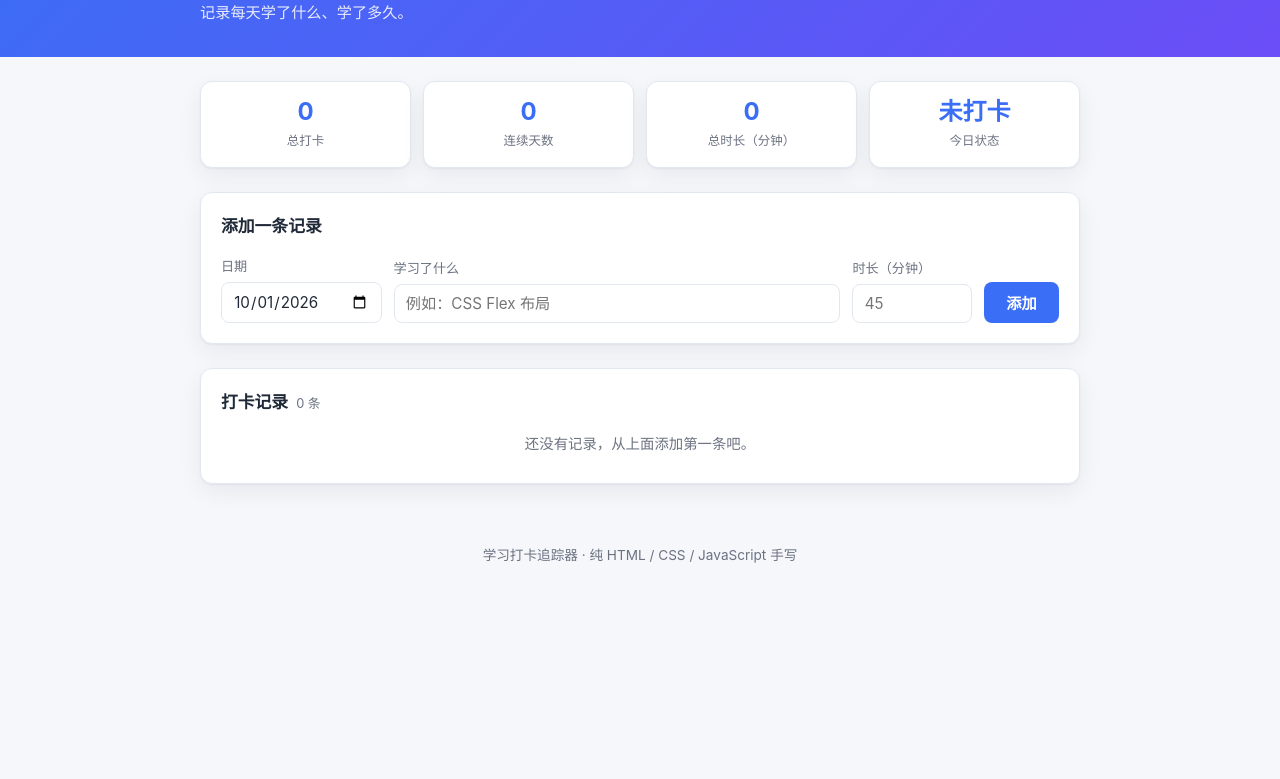
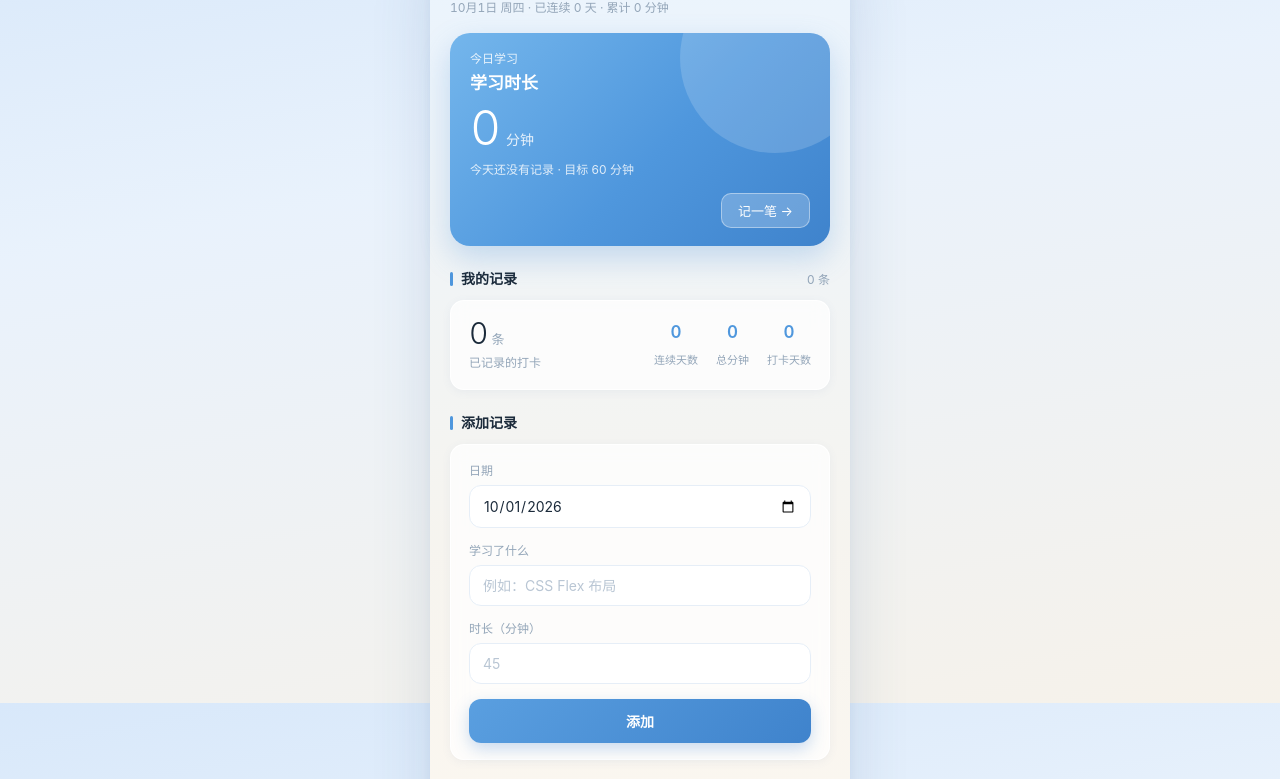
Before and after one commit to Qiangugu0226/study-tracker, a plain HTML site: page index.html in a window 1280 px wide. Shown: the part 97-876 px from the top of the page. Before the commit the page ends 800 px from the top, so only its background shows below. Drawn offline with Linux system fonts and the light colour scheme.

Commit message:
套用全新视觉：浅蓝渐变 + 毛玻璃卡片 + 超大细体数字
- 重构 index.html：新增今日学习大卡片、统计卡、胶囊标签、区块标题
- 重写 style.css：引入设计变量体系，手机屏式内容区，全套响应式
- app.js 新增今日时长、打卡天数统计，日期中文化，一键滚到表单

```diff
--- a/css/style.css
+++ b/css/style.css
@@ -1,20 +1,39 @@
 /* =========================================================
    学习打卡追踪器 —— 样式
-   变量集中在 :root 里，想换配色只改这一段就行。
+   视觉参考：天象收集者（浅蓝渐变 / 半透明卡片 / 超大细体数字）
+   所有颜色和圆角都收在 :root 里，想换配色只改这一段。
    ========================================================= */
 
 /* ---------- 1. 设计变量 ---------- */
 :root {
-  --color-bg: #f5f7fb;
-  --color-surface: #ffffff;
-  --color-border: #e3e8f0;
-  --color-text: #1f2937;
-  --color-muted: #6b7280;
-  --color-primary: #3b6ef6;
-  --color-primary-dark: #2c57cf;
-  --color-danger: #e5484d;
-  --radius: 12px;
-  --shadow: 0 1px 2px rgba(16, 24, 40, .05), 0 8px 24px rgba(16, 24, 40, .06);
+  /* 颜色 */
+  --accent:        #4f97dd;   /* 主色：天蓝 */
+  --accent-deep:   #2f7ac4;
+  --accent-soft:   #77b6ea;
+  --ink:           #1b2a3a;   /* 主文字：深藏青 */
+  --ink-2:         #4a5f75;
+  --muted:         #93a5b8;   /* 次要文字 */
+  --line:          #e6eef7;
+  --danger:        #e5484d;
+
+  /* 玻璃卡片 */
+  --glass:         rgba(255, 255, 255, .72);
+  --glass-border:  rgba(255, 255, 255, .9);
+
+  /* 圆角 */
+  --r-lg: 20px;
+  --r-md: 14px;
+  --r-sm: 10px;
+
+  /* 阴影 */
+  --shadow-card: 0 2px 10px rgba(80, 120, 170, .07);
+  --shadow-hero: 0 12px 30px rgba(74, 144, 217, .28);
+
+  /* 字体 */
+  --font-sans: -apple-system, BlinkMacSystemFont, "Segoe UI",
+               "Microsoft YaHei", "PingFang SC", "Hiragino Sans GB", sans-serif;
+  --font-serif: "Songti SC", "Noto Serif SC", "Source Han Serif SC",
+                "SimSun", Georgia, serif;
 }
 
 /* ---------- 2. 基础 ---------- */
@@ -24,146 +43,314 @@
 
 body {
   margin: 0;
-  font-family: -apple-system, BlinkMacSystemFont, "Segoe UI",
-               "Microsoft YaHei", "PingFang SC", "Hiragino Sans GB", sans-serif;
-  background: var(--color-bg);
-  color: var(--color-text);
+  min-height: 100vh;
+  padding: 28px 16px;
+
+  display: flex;
+  justify-content: center;
+  align-items: flex-start;
+
+  font-family: var(--font-sans);
+  color: var(--ink);
   line-height: 1.6;
+
+  /* 页面底：浅蓝 → 暖米白 */
+  background: linear-gradient(170deg, #d8e8fa 0%, #e9f2fc 35%, #f6f2ea 100%);
+  background-attachment: fixed;
 }
 
-.container {
-  width: min(880px, 100% - 2rem);
-  margin-inline: auto;
+/* 内容区：模仿参考图里的手机屏 */
+.app {
+  width: 100%;
+  max-width: 420px;
+  padding: 24px 20px 28px;
+
+  background: linear-gradient(180deg, #eaf4fe 0%, #f6f4ef 60%, #fdf8f0 100%);
+  border-radius: 26px;
+  box-shadow: 0 24px 60px rgba(60, 100, 150, .16),
+              0 2px 8px rgba(60, 100, 150, .06);
 }
 
-/* ---------- 3. 页头 ---------- */
-.page-header {
-  background: linear-gradient(135deg, #3b6ef6, #6b4df6);
-  color: #ffffff;
-  padding: 2.5rem 0 2rem;
+/* ---------- 3. 顶部 ---------- */
+.app-header {
+  margin-bottom: 2px;
 }
 
-.page-header h1 {
-  margin: 0;
-  font-size: 2rem;
-  letter-spacing: .02em;
+.header-row {
+  display: flex;
+  align-items: center;
+  justify-content: space-between;
+  gap: 12px;
 }
 
-.page-header .subtitle {
-  margin: .4rem 0 0;
-  opacity: .88;
-  font-size: .95rem;
+.app-title {
+  margin: 0;
+  font-family: var(--font-serif);
+  font-size: 23px;
+  font-weight: 700;
+  letter-spacing: 4px;
+  color: var(--ink);
 }
 
-/* ---------- 4. 统计卡片 ---------- */
-.stats {
-  display: grid;
-  grid-template-columns: repeat(4, 1fr);
-  gap: .75rem;
-  margin: 1.5rem 0;
+/* 胶囊标签（参考图里的「北京」） */
+.pill {
+  flex-shrink: 0;
+  padding: 5px 12px;
+  border: 1px solid rgba(79, 151, 221, .2);
+  border-radius: 999px;
+  background: rgba(255, 255, 255, .75);
+  color: var(--accent-deep);
+  font-size: 12px;
+  white-space: nowrap;
 }
 
-.stat-card {
-  background: var(--color-surface);
-  border: 1px solid var(--color-border);
-  border-radius: var(--radius);
-  padding: .9rem .5rem;
-  text-align: center;
-  box-shadow: var(--shadow);
+.app-meta {
+  margin: 6px 0 0;
+  font-size: 12px;
+  color: var(--muted);
+  font-variant-numeric: tabular-nums;
 }
 
-.stat-value {
-  display: block;
-  font-size: 1.5rem;
-  font-weight: 700;
-  line-height: 1.3;
-  color: var(--color-primary);
+/* ---------- 4. 今日卡片 ---------- */
+.hero-card {
+  position: relative;
+  overflow: hidden;
+  margin-top: 16px;
+  padding: 16px 20px 18px;
+
+  border-radius: var(--r-lg);
+  background: linear-gradient(135deg, #74b6ec 0%, #4f97dd 55%, #3f83cc 100%);
+  box-shadow: var(--shadow-hero);
+  color: #ffffff;
 }
 
-.stat-label {
-  font-size: .78rem;
-  color: var(--color-muted);
+/* 右上角那团柔光 */
+.hero-card::after {
+  content: "";
+  position: absolute;
+  top: -70px;
+  right: -40px;
+  width: 190px;
+  height: 190px;
+  border-radius: 50%;
+  background: rgba(255, 255, 255, .16);
+  pointer-events: none;
 }
 
-/* ---------- 5. 面板 ---------- */
-.panel {
-  background: var(--color-surface);
-  border: 1px solid var(--color-border);
-  border-radius: var(--radius);
-  padding: 1.25rem;
-  margin-bottom: 1.5rem;
-  box-shadow: var(--shadow);
+/* 让文字压在柔光上面 */
+.hero-card > * {
+  position: relative;
+  z-index: 1;
 }
 
-.panel-title {
-  display: flex;
-  align-items: baseline;
-  gap: .5rem;
-  margin: 0 0 1rem;
-  font-size: 1.05rem;
+.hero-label {
+  margin: 0;
+  font-size: 12px;
+  opacity: .85;
 }
 
-.count {
-  font-size: .8rem;
-  font-weight: 400;
-  color: var(--color-muted);
+.hero-subject {
+  margin: 2px 0 0;
+  font-size: 17px;
+  font-weight: 600;
 }
 
-/* ---------- 6. 表单 ---------- */
-.record-form {
-  display: flex;
-  flex-wrap: wrap;
-  align-items: flex-end;
-  gap: .75rem;
+/* 超大细体数字 —— 整个设计的视觉重心 */
+.hero-number {
+  margin: 6px 0 0;
+  font-size: 48px;
+  font-weight: 300;
+  line-height: 1.05;
+  letter-spacing: -1px;
+  font-variant-numeric: tabular-nums;
 }
 
-.field {
+.hero-unit {
+  margin-left: 6px;
+  font-size: 14px;
+  font-weight: 400;
+  opacity: .85;
+  letter-spacing: 0;
+}
+
+.hero-note {
+  margin: 6px 0 0;
+  font-size: 12px;
+  opacity: .82;
+}
+
+.hero-btn {
+  display: block;
+  margin: 14px 0 0 auto;
+  padding: 7px 16px;
+
+  border: 1px solid rgba(255, 255, 255, .4);
+  border-radius: var(--r-sm);
+  background: rgba(255, 255, 255, .22);
+  color: #ffffff;
+  font-family: inherit;
+  font-size: 13px;
+  cursor: pointer;
+  transition: background .18s;
+}
+
+.hero-btn:hover {
+  background: rgba(255, 255, 255, .32);
+}
+
+/* ---------- 5. 区块标题（左侧蓝色小竖条 ▎） ---------- */
+.section {
+  margin-top: 22px;
+}
+
+.section-title {
+  display: flex;
+  align-items: center;
+  gap: 8px;
+  margin: 0 0 10px;
+  font-size: 14px;
+  font-weight: 600;
+  color: var(--ink);
+}
+
+.section-title::before {
+  content: "";
+  width: 3px;
+  height: 14px;
+  border-radius: 2px;
+  background: var(--accent);
+}
+
+.section-extra {
+  margin-left: auto;
+  font-size: 12px;
+  font-weight: 400;
+  color: var(--muted);
+}
+
+/* ---------- 6. 玻璃卡片 ---------- */
+.card {
+  border: 1px solid var(--glass-border);
+  border-radius: var(--r-md);
+  background: var(--glass);
+  box-shadow: var(--shadow-card);
+  backdrop-filter: blur(8px);
+  -webkit-backdrop-filter: blur(8px);
+}
+
+/* ---------- 7. 统计卡（参考图的「我的收集」） ---------- */
+.stat-card {
+  display: flex;
+  align-items: center;
+  justify-content: space-between;
+  gap: 16px;
+  padding: 16px 18px;
+}
+
+.stat-main {
+  min-width: 0;
+}
+
+.stat-number {
+  margin: 0;
+  font-size: 30px;
+  font-weight: 300;
+  line-height: 1.1;
+  color: var(--ink);
+  font-variant-numeric: tabular-nums;
+}
+
+.stat-unit {
+  margin-left: 3px;
+  font-size: 13px;
+  color: var(--muted);
+}
+
+.stat-caption {
+  margin: 3px 0 0;
+  font-size: 12px;
+  color: var(--muted);
+}
+
+.stat-grid {
+  display: flex;
+  gap: 18px;
+}
+
+.stat-cell {
+  text-align: center;
+}
+
+.stat-cell b {
+  display: block;
+  font-size: 17px;
+  font-weight: 600;
+  color: var(--accent);
+  font-variant-numeric: tabular-nums;
+}
+
+.stat-cell span {
+  font-size: 11px;
+  color: var(--muted);
+}
+
+/* ---------- 8. 表单 ---------- */
+.form-card {
   display: flex;
   flex-direction: column;
-  gap: .3rem;
-}
-
-.field-grow {
-  flex: 1 1 200px;
+  gap: 13px;
+  padding: 16px 18px;
 }
 
 .field label {
-  font-size: .82rem;
-  color: var(--color-muted);
+  display: block;
+  margin-bottom: 5px;
+  font-size: 12px;
+  color: var(--muted);
 }
 
 .field input {
-  padding: .55rem .7rem;
-  border: 1px solid var(--color-border);
-  border-radius: 8px;
-  background: #ffffff;
-  color: var(--color-text);
-  font-size: .95rem;
+  width: 100%;
+  padding: 11px 13px;
+
+  border: 1px solid var(--line);
+  border-radius: 12px;
+  background: rgba(255, 255, 255, .85);
+  color: var(--ink);
   font-family: inherit;
-  transition: border-color .15s, box-shadow .15s;
+  font-size: 14px;
+  transition: border-color .18s, box-shadow .18s;
+}
+
+.field input::placeholder {
+  color: #b9c6d4;
 }
 
 .field input:focus {
   outline: none;
-  border-color: var(--color-primary);
-  box-shadow: 0 0 0 3px rgba(59, 110, 246, .15);
+  border-color: var(--accent);
+  box-shadow: 0 0 0 3px rgba(79, 151, 221, .14);
 }
 
 .btn-primary {
-  padding: .6rem 1.4rem;
+  width: 100%;
+  margin-top: 2px;
+  padding: 12px;
+
   border: none;
-  border-radius: 8px;
-  background: var(--color-primary);
+  border-radius: 12px;
+  background: linear-gradient(135deg, #5a9fe0, #3f83cc);
   color: #ffffff;
-  font-size: .95rem;
   font-family: inherit;
+  font-size: 14px;
   font-weight: 600;
   cursor: pointer;
-  transition: background .15s, transform .1s;
+  box-shadow: 0 6px 16px rgba(63, 131, 204, .28);
+  transition: box-shadow .18s, transform .12s;
 }
 
 .btn-primary:hover {
-  background: var(--color-primary-dark);
+  box-shadow: 0 8px 20px rgba(63, 131, 204, .36);
 }
 
 .btn-primary:active {
@@ -171,123 +358,123 @@ body {
 }
 
 .form-error {
-  margin: .75rem 0 0;
-  color: var(--color-danger);
-  font-size: .85rem;
+  margin: 0;
+  color: var(--danger);
+  font-size: 12px;
 }
 
-/* ---------- 7. 记录列表 ---------- */
+/* ---------- 9. 记录列表（参考图的「其他天象」列表） ---------- */
 .record-list {
-  list-style: none;
+  display: flex;
+  flex-direction: column;
+  gap: 8px;
   margin: 0;
   padding: 0;
+  list-style: none;
 }
 
 .record-item {
   display: flex;
-  justify-content: space-between;
   align-items: center;
-  gap: 1rem;
-  padding: .8rem .25rem;
-  border-bottom: 1px solid var(--color-border);
-}
+  gap: 12px;
+  padding: 12px 14px;
 
-.record-item:last-child {
-  border-bottom: none;
+  border: 1px solid var(--glass-border);
+  border-radius: var(--r-md);
+  background: var(--glass);
+  box-shadow: var(--shadow-card);
+  backdrop-filter: blur(8px);
+  -webkit-backdrop-filter: blur(8px);
 }
 
 .record-main {
-  display: flex;
-  flex-direction: column;
-  gap: .15rem;
+  flex: 1;
   min-width: 0;
 }
 
+.record-content {
+  display: block;
+  font-size: 14px;
+  font-weight: 500;
+  color: var(--ink);
+  word-break: break-word;
+}
+
 .record-date {
-  font-size: .78rem;
-  color: var(--color-muted);
+  display: block;
+  margin-top: 2px;
+  font-size: 12px;
+  color: var(--muted);
   font-variant-numeric: tabular-nums;
 }
 
-.record-content {
-  font-size: .95rem;
-  word-break: break-word;
+/* 右侧的蓝色数字（参考图里的 38% / 22%） */
+.record-duration {
+  flex-shrink: 0;
+  color: var(--accent);
+  font-size: 18px;
+  font-weight: 600;
+  font-variant-numeric: tabular-nums;
 }
 
-.record-side {
-  display: flex;
-  align-items: center;
-  gap: .75rem;
-  flex-shrink: 0;
-}
-
-.record-duration {
-  font-size: .85rem;
-  font-weight: 600;
-  color: var(--color-primary);
-  white-space: nowrap;
+.record-duration i {
+  margin-left: 2px;
+  font-size: 11px;
+  font-style: normal;
+  font-weight: 400;
 }
 
 .btn-delete {
-  padding: .25rem .6rem;
-  border: 1px solid var(--color-border);
-  border-radius: 6px;
+  flex-shrink: 0;
+  width: 26px;
+  height: 26px;
+  padding: 0;
+
+  border: none;
+  border-radius: 8px;
   background: transparent;
-  color: var(--color-muted);
-  font-size: .8rem;
-  font-family: inherit;
+  color: #c2cfdd;
+  font-size: 17px;
+  line-height: 1;
   cursor: pointer;
-  transition: border-color .15s, color .15s, background .15s;
+  transition: color .15s, background .15s;
 }
 
 .btn-delete:hover {
-  border-color: var(--color-danger);
-  color: var(--color-danger);
-  background: rgba(229, 72, 77, .06);
+  color: var(--danger);
+  background: rgba(229, 72, 77, .08);
 }
 
 .empty-hint {
-  margin: .5rem 0;
-  color: var(--color-muted);
-  font-size: .9rem;
+  margin: 0;
+  padding: 22px 0;
+  color: var(--muted);
+  font-size: 13px;
   text-align: center;
 }
 
-/* ---------- 8. 页脚 ---------- */
-.page-footer {
-  padding: 1.5rem 0 2.5rem;
+/* ---------- 10. 页脚 ---------- */
+.app-footer {
+  margin-top: 26px;
   text-align: center;
-  color: var(--color-muted);
-  font-size: .85rem;
 }
 
-/* ---------- 9. 响应式 ---------- */
-@media (max-width: 640px) {
-  .page-header h1 {
-    font-size: 1.6rem;
+.app-footer p {
+  margin: 0;
+  color: #b0bfcd;
+  font-size: 11px;
+}
+
+/* ---------- 11. 小屏：去掉手机外框，铺满整屏 ---------- */
+@media (max-width: 480px) {
+  body {
+    padding: 0;
   }
 
-  .stats {
-    grid-template-columns: repeat(2, 1fr);
-  }
-
-  .record-form {
-    flex-direction: column;
-    align-items: stretch;
-  }
-
-  .btn-primary {
-    width: 100%;
-  }
-
-  .record-item {
-    flex-direction: column;
-    align-items: flex-start;
-    gap: .4rem;
-  }
-
-  .record-side {
-    width: 100%;
-    justify-content: space-between;
+  .app {
+    max-width: none;
+    min-height: 100vh;
+    border-radius: 0;
+    box-shadow: none;
   }
 }
--- a/index.html
+++ b/index.html
@@ -4,52 +4,71 @@
   <meta charset="UTF-8">
   <meta name="viewport" content="width=device-width, initial-scale=1.0">
   <meta name="description" content="学习打卡追踪器 —— 记录每天的学习内容与时长">
-  <title>学习打卡追踪器</title>
+  <title>学习打卡 · Study Tracker</title>
   <link rel="stylesheet" href="css/style.css">
 </head>
 <body>
 
-  <!-- ============ 页头 ============ -->
-  <header class="page-header">
-    <div class="container">
-      <h1>学习打卡</h1>
-      <p class="subtitle">记录每天学了什么、学了多久。</p>
+<div class="app">
+
+  <!-- ==================== 顶部 ==================== -->
+  <header class="app-header">
+    <div class="header-row">
+      <h1 class="app-title">学习打卡</h1>
+      <span class="pill" id="today-pill">从今天开始</span>
     </div>
+    <p class="app-meta" id="app-meta">—</p>
   </header>
 
-  <main class="container">
+  <!-- ==================== 今日卡片 ==================== -->
+  <section class="hero-card">
+    <p class="hero-label">今日学习</p>
+    <p class="hero-subject">学习时长</p>
+    <p class="hero-number">
+      <span id="stat-today-minutes">0</span><span class="hero-unit">分钟</span>
+    </p>
+    <p class="hero-note" id="hero-note">今天还没有记录</p>
+    <button type="button" class="hero-btn" id="jump-to-form">记一笔 →</button>
+  </section>
 
-    <!-- ============ 统计区 ============ -->
-    <section class="stats" aria-label="打卡统计">
-      <div class="stat-card">
-        <span class="stat-value" id="stat-total">0</span>
-        <span class="stat-label">总打卡</span>
+  <!-- ==================== 统计 ==================== -->
+  <section class="section">
+    <h2 class="section-title">我的记录<span class="section-extra" id="record-count">0 条</span></h2>
+
+    <div class="card stat-card">
+      <div class="stat-main">
+        <p class="stat-number"><span id="stat-total">0</span><span class="stat-unit">条</span></p>
+        <p class="stat-caption">已记录的打卡</p>
       </div>
-      <div class="stat-card">
-        <span class="stat-value" id="stat-streak">0</span>
-        <span class="stat-label">连续天数</span>
+
+      <div class="stat-grid">
+        <div class="stat-cell">
+          <b id="stat-streak">0</b>
+          <span>连续天数</span>
         </div>
-      <div class="stat-card">
-        <span class="stat-value" id="stat-minutes">0</span>
-        <span class="stat-label">总时长（分钟）</span>
+        <div class="stat-cell">
+          <b id="stat-minutes">0</b>
+          <span>总分钟</span>
         </div>
-      <div class="stat-card">
-        <span class="stat-value" id="stat-today">未打卡</span>
-        <span class="stat-label">今日状态</span>
+        <div class="stat-cell">
+          <b id="stat-days">0</b>
+          <span>打卡天数</span>
+        </div>
+      </div>
     </div>
   </section>
 
-    <!-- ============ 添加表单 ============ -->
-    <section class="panel">
-      <h2 class="panel-title">添加一条记录</h2>
+  <!-- ==================== 添加记录 ==================== -->
+  <section class="section" id="form-section">
+    <h2 class="section-title">添加记录</h2>
 
-      <form id="record-form" class="record-form">
+    <form class="card form-card" id="record-form">
       <div class="field">
         <label for="input-date">日期</label>
         <input type="date" id="input-date" required>
       </div>
 
-        <div class="field field-grow">
+      <div class="field">
         <label for="input-content">学习了什么</label>
         <input type="text" id="input-content" placeholder="例如：CSS Flex 布局" required>
       </div>
@@ -60,30 +79,23 @@
       </div>
 
       <button type="submit" class="btn-primary">添加</button>
+      <p class="form-error" id="form-error" hidden></p>
     </form>
-
-      <p class="form-error" id="form-error" hidden></p>
   </section>
 
-    <!-- ============ 记录列表 ============ -->
-    <section class="panel">
-      <h2 class="panel-title">
-        打卡记录
-        <span class="count" id="record-count">0 条</span>
-      </h2>
+  <!-- ==================== 记录列表 ==================== -->
+  <section class="section">
+    <h2 class="section-title">最近打卡</h2>
 
     <ul class="record-list" id="record-list"></ul>
     <p class="empty-hint" id="empty-hint">还没有记录，从上面添加第一条吧。</p>
   </section>
 
-  </main>
+  <footer class="app-footer">
+    <p>学习打卡追踪器 · 纯 HTML / CSS / JavaScript 手写</p>
+  </footer>
 
-  <!-- ============ 页脚 ============ -->
-  <footer class="page-footer">
-    <div class="container">
-      <p>学习打卡追踪器 · 纯 HTML / CSS / JavaScript 手写</p>
 </div>
-  </footer>
 
 <script src="js/app.js"></script>
 </body>
--- a/js/app.js
+++ b/js/app.js
@@ -35,6 +35,15 @@ function toDateString(date) {
 
 function today() {
   return toDateString(new Date());
+}
+
+// 把 "2026-10-01" 转成 "10月1日 周三"，给界面显示用
+const WEEKDAYS = ['周日', '周一', '周二', '周三', '周四', '周五', '周六'];
+
+function formatDateCN(dateStr) {
+  const d = new Date(dateStr + 'T00:00:00');
+  if (isNaN(d.getTime())) return dateStr;
+  return `${d.getMonth() + 1}月${d.getDate()}日 ${WEEKDAYS[d.getDay()]}`;
 }
 
 // 防止用户输入的内容被当成 HTML 执行
@@ -79,21 +88,38 @@ function calcStreak(records) {
   return streak;
 }
 
+// 有记录的不同日期数量
+function calcDays(records) {
+  return new Set(records.map(function (r) { return r.date; })).size;
+}
+
+function sumMinutes(records) {
+  return records.reduce(function (sum, r) {
+    return sum + Number(r.duration || 0);
+  }, 0);
+}
+
 /* ---------- 4. 抓取页面元素 ---------- */
 
 const listEl        = document.getElementById('record-list');
 const emptyHintEl   = document.getElementById('empty-hint');
 const countEl       = document.getElementById('record-count');
+const pillEl        = document.getElementById('today-pill');
+const appMetaEl     = document.getElementById('app-meta');
+const heroNoteEl    = document.getElementById('hero-note');
+const statTodayEl   = document.getElementById('stat-today-minutes');
 const statTotalEl   = document.getElementById('stat-total');
 const statStreakEl  = document.getElementById('stat-streak');
 const statMinutesEl = document.getElementById('stat-minutes');
-const statTodayEl   = document.getElementById('stat-today');
+const statDaysEl    = document.getElementById('stat-days');
 
-const formEl         = document.getElementById('record-form');
-const dateInput      = document.getElementById('input-date');
-const contentInput   = document.getElementById('input-content');
-const durationInput  = document.getElementById('input-duration');
-const errorEl        = document.getElementById('form-error');
+const formEl        = document.getElementById('record-form');
+const formSectionEl = document.getElementById('form-section');
+const jumpBtn       = document.getElementById('jump-to-form');
+const dateInput     = document.getElementById('input-date');
+const contentInput  = document.getElementById('input-content');
+const durationInput = document.getElementById('input-duration');
+const errorEl       = document.getElementById('form-error');
 
 /* ---------- 5. 渲染 ---------- */
 
@@ -108,28 +134,43 @@ function render(records) {
     return `
       <li class="record-item" data-id="${r.id}">
         <div class="record-main">
-          <span class="record-date">${escapeHtml(r.date)}</span>
           <span class="record-content">${escapeHtml(r.content)}</span>
+          <span class="record-date">${escapeHtml(formatDateCN(r.date))}</span>
         </div>
-        <div class="record-side">
-          <span class="record-duration">${Number(r.duration)} 分钟</span>
-          <button type="button" class="btn-delete" data-action="delete"
-                  aria-label="删除这条记录">删除</button>
-        </div>
+        <span class="record-duration">${Number(r.duration)}<i>分</i></span>
+        <button type="button" class="btn-delete" data-action="delete"
+                aria-label="删除这条记录" title="删除">×</button>
       </li>`;
   }).join('');
 
   emptyHintEl.hidden = sorted.length > 0;
   countEl.textContent = sorted.length + ' 条';
 
-  statTotalEl.textContent   = sorted.length;
-  statStreakEl.textContent  = calcStreak(records);
-  statMinutesEl.textContent = records.reduce(function (sum, r) {
-    return sum + Number(r.duration || 0);
-  }, 0);
-  statTodayEl.textContent   = records.some(function (r) {
-    return r.date === today();
-  }) ? '已打卡' : '未打卡';
+  /* --- 算出所有要显示的数字 --- */
+  const streak       = calcStreak(records);
+  const totalMinutes = sumMinutes(records);
+  const days         = calcDays(records);
+
+  const todayRecords = records.filter(function (r) { return r.date === today(); });
+  const todayMinutes = sumMinutes(todayRecords);
+
+  /* --- 顶部 --- */
+  pillEl.textContent = streak > 0 ? '连续 ' + streak + ' 天' : '从今天开始';
+  appMetaEl.textContent = formatDateCN(today())
+    + ' · 已连续 ' + streak + ' 天'
+    + ' · 累计 ' + totalMinutes + ' 分钟';
+
+  /* --- 今日卡片 --- */
+  statTodayEl.textContent = todayMinutes;
+  heroNoteEl.textContent = todayRecords.length > 0
+    ? '今天记录了 ' + todayRecords.length + ' 条 · 共 ' + todayMinutes + ' 分钟'
+    : '今天还没有记录 · 目标 60 分钟';
+
+  /* --- 统计卡 --- */
+  statTotalEl.textContent   = records.length;
+  statStreakEl.textContent  = streak;
+  statMinutesEl.textContent = totalMinutes;
+  statDaysEl.textContent    = days;
 }
 
 /* ---------- 6. 事件 ---------- */
@@ -183,6 +224,12 @@ listEl.addEventListener('click', function (event) {
   render(records);
 });
 
+// 「记一笔 →」滚到表单并聚焦
+jumpBtn.addEventListener('click', function () {
+  formSectionEl.scrollIntoView({ behavior: 'smooth', block: 'start' });
+  contentInput.focus({ preventScroll: true });
+});
+
 function showError(msg) {
   errorEl.textContent = msg;
   errorEl.hidden = false;
```
Lines whose indentation alone changed are shown as unchanged.
